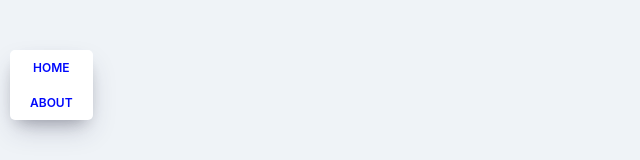
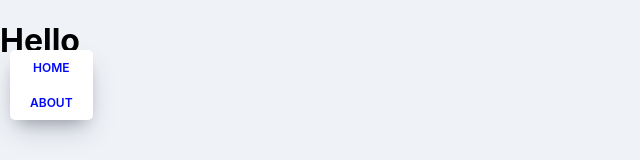
Before and after one commit to sejoonkim/react_movie_app, a React (Create React App) app: page /#/movie-detail in a window 1280 px wide. Shown: the top 160 px of the page, without its empty margins (0-640 px from the left). Built offline with nearby package versions, Linux system fonts and the light colour scheme.

Commit message:
feat: Routing - Sharing Props Between Routes

```diff
--- a/src/App.js
+++ b/src/App.js
@@ -3,6 +3,7 @@
 import About from "./routes/About";
 import Home from "./routes/Home";
 import Navigation from "./components/Navigation";
+import Detail from "./components/Detail";
 import "./App.css";
 // import { About as Kim } from "./routes/About";
 
@@ -12,6 +13,7 @@
       <Navigation />
       <Route path="/" exact={true} component={Home} />
       <Route path="/about" component={About} />
+      <Route path="/movie-detail" component={Detail} />
     </HashRouter>
   );
 }
--- /dev/null
+++ b/src/components/Detail.js
@@ -0,0 +1,8 @@
+import React from "react";
+
+function Detail(props) {
+  console.log(props);
+  return <h1>Hello</h1>;
+}
+
+export default Detail;
--- a/src/components/Movie.js
+++ b/src/components/Movie.js
@@ -1,9 +1,22 @@
 import React from "react";
 import PropTypes from "prop-types";
 import "./Movie.css";
+import { Link } from "react-router-dom";
 
 function Movie({ year, title, summary, poster, genres }) {
   return (
+    <Link
+      to={{
+        pathname: "/movie-detail",
+        state: {
+          year,
+          title,
+          summary,
+          poster,
+          genres,
+        },
+      }}
+    >
       <div className="movie">
         <img src={poster} alt={title} title={title} />
         <div className="movie__data">
@@ -20,6 +33,7 @@
           <p className="movie__summary">{summary.slice(0, 180)}...</p>
         </div>
       </div>
+    </Link>
   );
 }
 
--- a/src/routes/About.js
+++ b/src/routes/About.js
@@ -1,7 +1,8 @@
 import React from "react";
 import "./About.css";
 
-function About() {
+function About(props) {
+  console.log(props);
   return (
     <div className="about__container">
       <span>
```
Also changed, not shown: 1 other file (tests, documents, lock files or other folders). Lines whose indentation alone changed are shown as unchanged.
